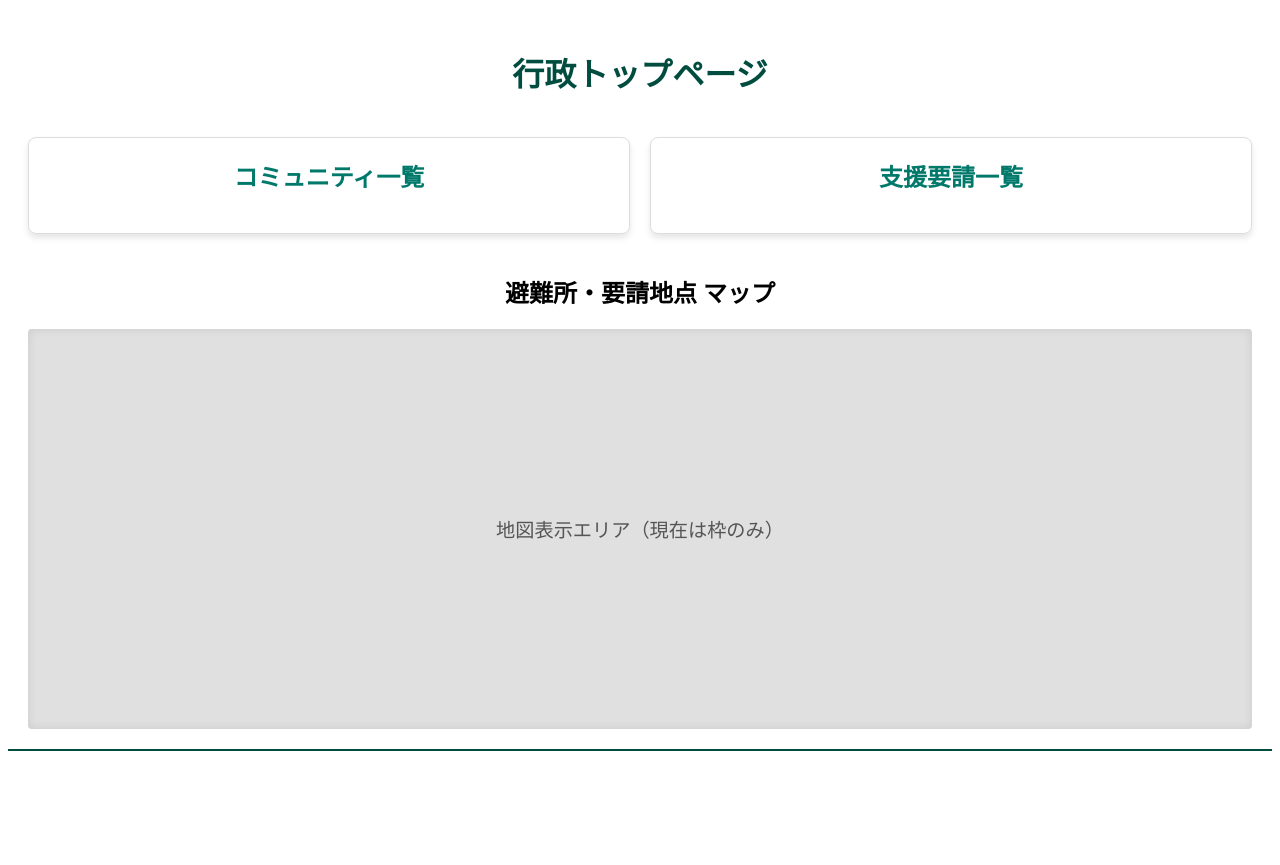
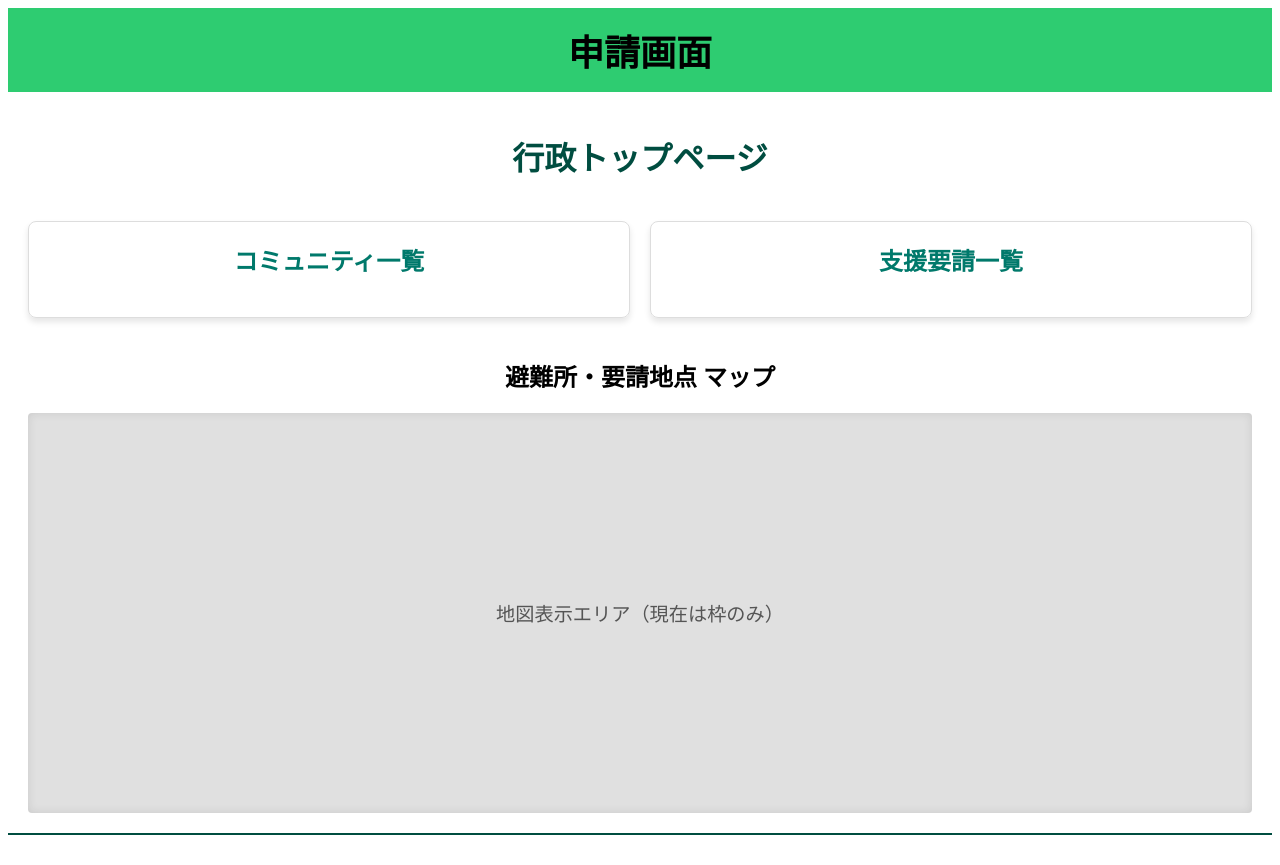
Before and after one commit to IBA-HOK/CoCoIRU, a SvelteKit app in the folder Svelte/: page /government in a window 1280 px wide. Before the commit the page ends 800 px from the top, so only its background shows below. Built offline with nearby package versions, Linux system fonts and the light colour scheme.

Commit message:
ヘッダー追加：高妻

```diff
--- /dev/null
+++ b/Svelte/src/lib/Header.svelte
@@ -0,0 +1,37 @@
+<script lang="ts">
+	// 最小実装のヘッダー
+</script>
+
+<header role="banner" class="app-header">
+	<div class="container">
+		<h1>申請画面</h1>
+	</div>
+</header>
+
+<style>
+	.app-header {
+		background-color: #2ecc71; /* 明るい緑 */
+		padding: 1rem;
+	}
+
+	.container {
+		max-width: 1200px;
+		margin: 0 auto;
+		display: flex;
+		align-items: center;
+		justify-content: center;
+	}
+
+	h1 {
+		color: #000000ff;
+		font-size: 1.75rem;
+		margin: 0;
+		font-weight: 700;
+	}
+
+	@media (min-width: 768px) {
+		h1 {
+			font-size: 2.25rem;
+		}
+	}
+</style>
--- a/Svelte/src/routes/+layout.svelte
+++ b/Svelte/src/routes/+layout.svelte
@@ -1,5 +1,6 @@
 <script lang="ts">
 	import favicon from '$lib/assets/favicon.svg';
+	import Header from '$lib/Header.svelte';
 
 	let { children } = $props();
 </script>
@@ -8,4 +9,6 @@
 	<link rel="icon" href={favicon} />
 </svelte:head>
 
+<Header />
+
 {@render children?.()}
```
Also changed, not shown: 1 other file (tests, documents, lock files or other folders).
